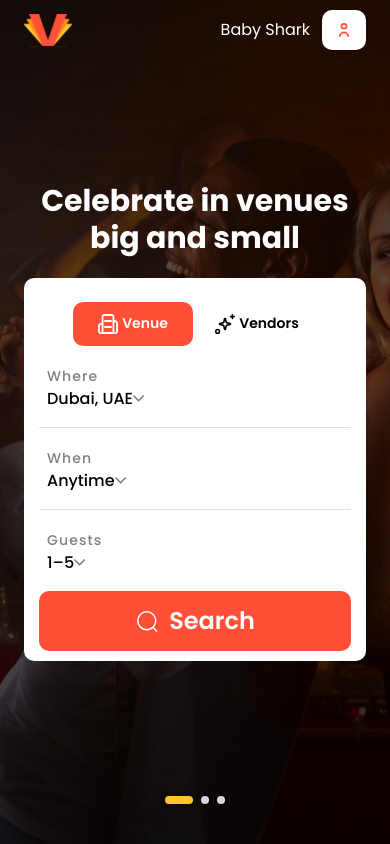
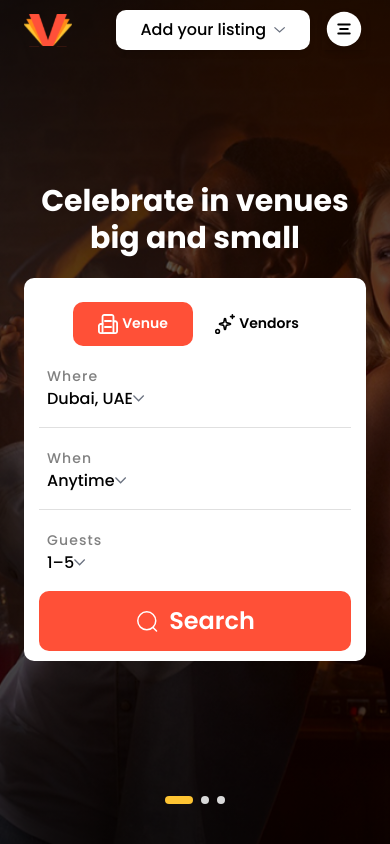
Before and after one commit to wajahatfaryadali/task-app, a Next.js app: page / in a window 390 px wide. Shown: the top 844 px of the page. Built offline with nearby package versions, Linux system fonts and the light colour scheme.

Commit message:
adding toast on clicks

```diff
--- a/app/components/navBar/Topbar.tsx
+++ b/app/components/navBar/Topbar.tsx
@@ -6,6 +6,8 @@ import logo from "../../assets/svgs/logo.svg";
 import userIcon from "../../assets/svgs/user-icon.svg";
 import dropdownIcon from "../../assets/svgs/dropdown-icon.svg";
 import TopbarSearchMenu from "./topbarSearchMenu/TopbarSearchMenu";
+import menuIcon from "../../assets/svgs/menu-icon.svg";
+import toast from "react-hot-toast";
 
 const Topbar = () => {
   const [isSearchBarVisible, setIsSearchBarVisible] = useState(true);
@@ -31,6 +33,10 @@ const Topbar = () => {
   const navBackgroundClass = isSearchBarVisible
     ? "bg-transparent text-white"
     : "bg-white text-black shadow-[0px_20px_45px_-35px_rgba(0,0,0,0.7)]";
+
+  const handleNotImplementedClick = () => {
+    toast.error("This feature is not implemented yet");
+  };
 
   return (
     <nav
@@ -59,7 +65,7 @@ const Topbar = () => {
             isSearchBarVisible ? "md:flex" : "lg:flex"
           }`}
         >
-          <button className="flex items-center gap-2 rounded-[10px] bg-white px-6 py-2 shadow-md transition hover:shadow-lg h-[40px] cursor-pointer ">
+          <button onClick={handleNotImplementedClick} className="flex items-center gap-2 rounded-[10px] bg-white px-6 py-2 shadow-md transition hover:shadow-lg h-[40px] cursor-pointer ">
             <span className="font-medium text-[#FF5733]">Add your listing</span>
             <Image
               src={dropdownIcon}
@@ -68,7 +74,7 @@ const Topbar = () => {
               height={6}
             />
           </button>
-          <button className="flex items-center gap-2 rounded-[10px] bg-white px-5 py-2 shadow-md transition hover:shadow-lg h-[40px] cursor-pointer">
+          <button onClick={handleNotImplementedClick} className="flex items-center gap-2 rounded-[10px] bg-white px-5 py-2 shadow-md transition hover:shadow-lg h-[40px] cursor-pointer">
             <span className="font-medium text-[#FF5733]">EN</span>
             <Image
               src={dropdownIcon}
@@ -77,22 +83,48 @@ const Topbar = () => {
               height={6}
             />
           </button>
-          <button className="flex items-center justify-center rounded-[10px] bg-white px-4 py-2 shadow-md transition hover:shadow-lg h-[40px] w-[44px] cursor-pointer">
+          <button onClick={handleNotImplementedClick} className="flex items-center justify-center rounded-[10px] bg-white px-4 py-2 shadow-md transition hover:shadow-lg h-[40px] w-[44px] cursor-pointer">
             <Image src={userIcon} alt="User menu" width={10} height={15} />
           </button>
         </div>
 
         {/* baby shark to be removed*/}
+        {!isSearchBarVisible ? (
+          <>
             <div
               className={`flex ${
                 isSearchBarVisible ? "md:hidden" : "lg:hidden"
               } items-center gap-3`}
             >
               <p>Baby Shark</p>
-          <button className="flex items-center justify-center rounded-[10px] bg-white px-4 py-2 shadow-md transition hover:shadow-lg h-[40px] w-[44px] cursor-pointer">
+              <button onClick={handleNotImplementedClick} className="flex items-center justify-center rounded-[10px] bg-white px-4 py-2 shadow-md transition hover:shadow-lg h-[40px] w-[44px] cursor-pointer">
                 <Image src={userIcon} alt="User menu" width={10} height={15} />
               </button>
             </div>
+          </>
+        ) : (
+          <>
+            <div
+              className={`flex ${
+                isSearchBarVisible ? "md:hidden" : "lg:hidden"
+              } items-center gap-3`}
+            >
+              <button onClick={handleNotImplementedClick} className="flex items-center gap-2 rounded-[10px] bg-white px-6 py-2 shadow-md transition hover:shadow-lg h-[40px] cursor-pointer ">
+                <span className="font-medium text-black">Add your listing</span>
+                <Image
+                  src={dropdownIcon}
+                  alt="Dropdown icon"
+                  width={12}
+                  height={6}
+                />
+              </button>
+
+              <button onClick={handleNotImplementedClick} className="flex items-center justify-center shadow-md transition hover:shadow-lg h-[40px] w-[44px] cursor-pointer">
+                <Image src={menuIcon} alt="Menu icon" width={44} height={44} />
+              </button>
+            </div>
+          </>
+        )}
       </div>
       {!isSearchBarVisible && (
         <div
--- a/app/components/navBar/topbarSearchMenu/TopbarSearchMenu.tsx
+++ b/app/components/navBar/topbarSearchMenu/TopbarSearchMenu.tsx
@@ -11,6 +11,7 @@ import {
 } from "../../searchBar/config";
 import SelectMenu from "../../searchBar/selectMenu/SelectMenu";
 import SearchButton from "../../searchBar/searchButton/SearchButton";
+import toast from "react-hot-toast";
 
 const TopbarSearchMenu = () => {
   const [isOpen, setIsOpen] = useState<Record<string, boolean>>({
@@ -71,6 +72,9 @@ const TopbarSearchMenu = () => {
   ];
 
   const handleSearch = () => {
+    toast.success("*** check console ***", {
+      duration: 1000,
+    });
     console.log("selectedOptions *************** ", selectedOptions);
   };
 
--- a/app/components/searchBar/SearchBar.tsx
+++ b/app/components/searchBar/SearchBar.tsx
@@ -13,6 +13,7 @@ import {
 } from "./config";
 import SearchButton from "./searchButton/SearchButton";
 import VenueOrVendor from "./venueOrVendor/VenueOrVendor";
+import toast from "react-hot-toast";
 
 const SearchBar = () => {
   const containerRef = useRef<HTMLDivElement | null>(null);
@@ -74,6 +75,9 @@ const SearchBar = () => {
   };
 
   const handleSearch = () => {
+    toast.success("*** check console ***", {
+      duration: 1000,
+    });
     console.log("selectedOptions *************** ", selectedOptions);
   };
 
--- a/app/components/searchBar/venueOrVendor/VenueOrVendor.tsx
+++ b/app/components/searchBar/venueOrVendor/VenueOrVendor.tsx
@@ -1,15 +1,19 @@
 import Image from "next/image";
 import venueIcon from "../../../assets/svgs/venue-icon.svg";
 import vendorIcon from "../../../assets/svgs/vendors.svg";
+import toast from "react-hot-toast";
 
 const VenueOrVendor = () => {
+  const handleNotImplementedClick = () => {
+    toast.error("This feature is not implemented yet");
+  };
   return (
     <div className="flex items-center justify-center gap-[4px]">
-      <button className="flex h-[44px] md:h-[40px] min-w-[120px] items-center justify-center gap-[4px] rounded-[10px] bg-[#FF5037] text-[14px] font-semibold text-white cursor-pointer">
+      <button onClick={handleNotImplementedClick} className="flex h-[44px] md:h-[40px] min-w-[120px] items-center justify-center gap-[4px] rounded-[10px] bg-[#FF5037] text-[14px] font-semibold text-white cursor-pointer">
         <Image src={venueIcon} alt="search" width={20} height={20} />
         Venue
       </button>
-      <button className="flex h-[44px] md:h-[40px] min-w-[120px] items-center justify-center gap-[4px] rounded-[10px] bg-[#ffffff] text-[14px] font-semibold text-black cursor-pointer">
+      <button onClick={handleNotImplementedClick} className="flex h-[44px] md:h-[40px] min-w-[120px] items-center justify-center gap-[4px] rounded-[10px] bg-[#ffffff] text-[14px] font-semibold text-black cursor-pointer">
         <Image src={vendorIcon} alt="search" width={20} height={20} />
         Vendors
       </button>
--- a/app/layout.tsx
+++ b/app/layout.tsx
@@ -1,6 +1,7 @@
 import type { Metadata } from "next";
 import { Poppins } from "next/font/google";
 import "./globals.css";
+import { Toaster } from "react-hot-toast";
 
 const poppins = Poppins({
   weight: ["400", "500", "600", "700"],
@@ -22,6 +23,12 @@ export default function RootLayout({
     <html lang="en">
       <body className={`${poppins.className} antialiased`}>
         {children}
+        <Toaster
+          position="top-center"
+          toastOptions={{
+            duration: 2000,
+          }}
+        />
       </body>
     </html>
   );
--- a/package.json
+++ b/package.json
@@ -11,7 +11,8 @@
   "dependencies": {
     "next": "16.0.3",
     "react": "19.2.0",
-    "react-dom": "19.2.0"
+    "react-dom": "19.2.0",
+    "react-hot-toast": "^2.6.0"
   },
   "devDependencies": {
     "@tailwindcss/postcss": "^4",
```
Also changed, not shown: app/assets/svgs/menu-icon.svg (added), 1 other file (tests, documents, lock files or other folders). Lines whose indentation alone changed are shown as unchanged.
